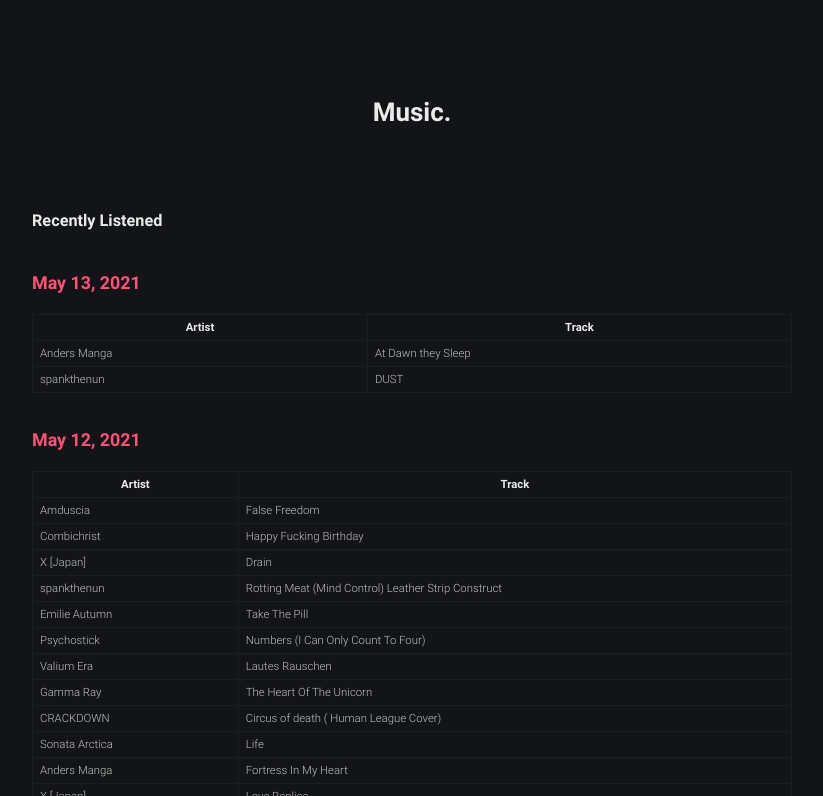
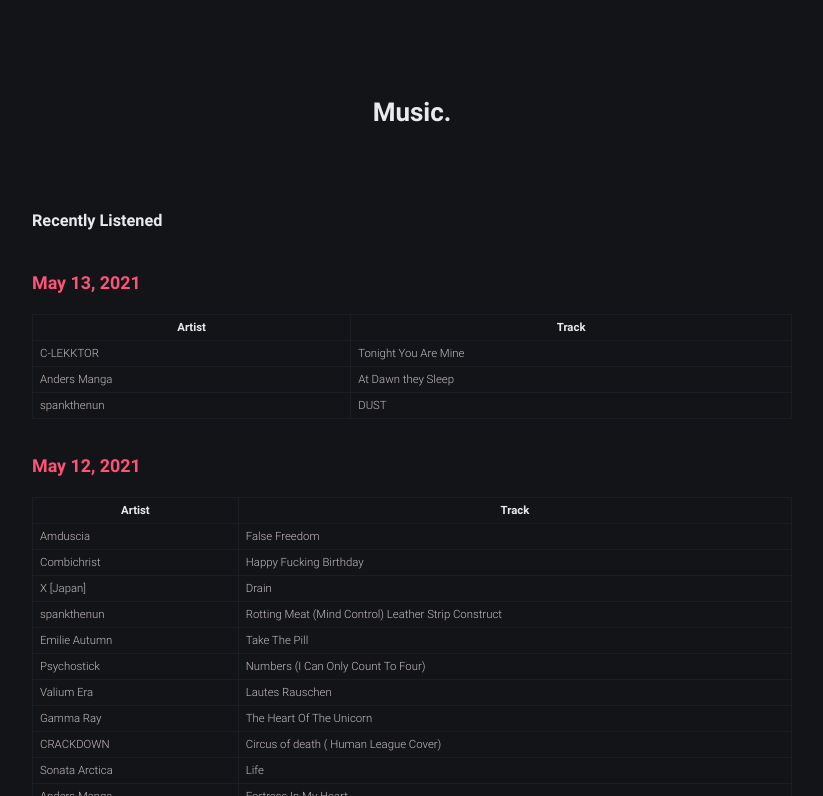
Before and after one commit to robert-marshall/xyz, a Jekyll site: the page built from music.md, in a window 1280 px wide and 900 px high, cut to the strip 104-900 px from the top of the window. Shown: the whole strip, without its empty margins (228-1051 px from the left). Built offline with Jekyll 4.4.1, drawn with Linux system fonts in a browser that asks for light colours.

Commit message:
COMMIT ALL THE FILES!

```diff
--- a/music.md
+++ b/music.md
@@ -11,6 +11,7 @@
 
 | Artist | Track |
 |--------|-------|
+C-LEKKTOR | Tonight You Are Mine
 Anders Manga | At Dawn they Sleep
 spankthenun | DUST
 
```
